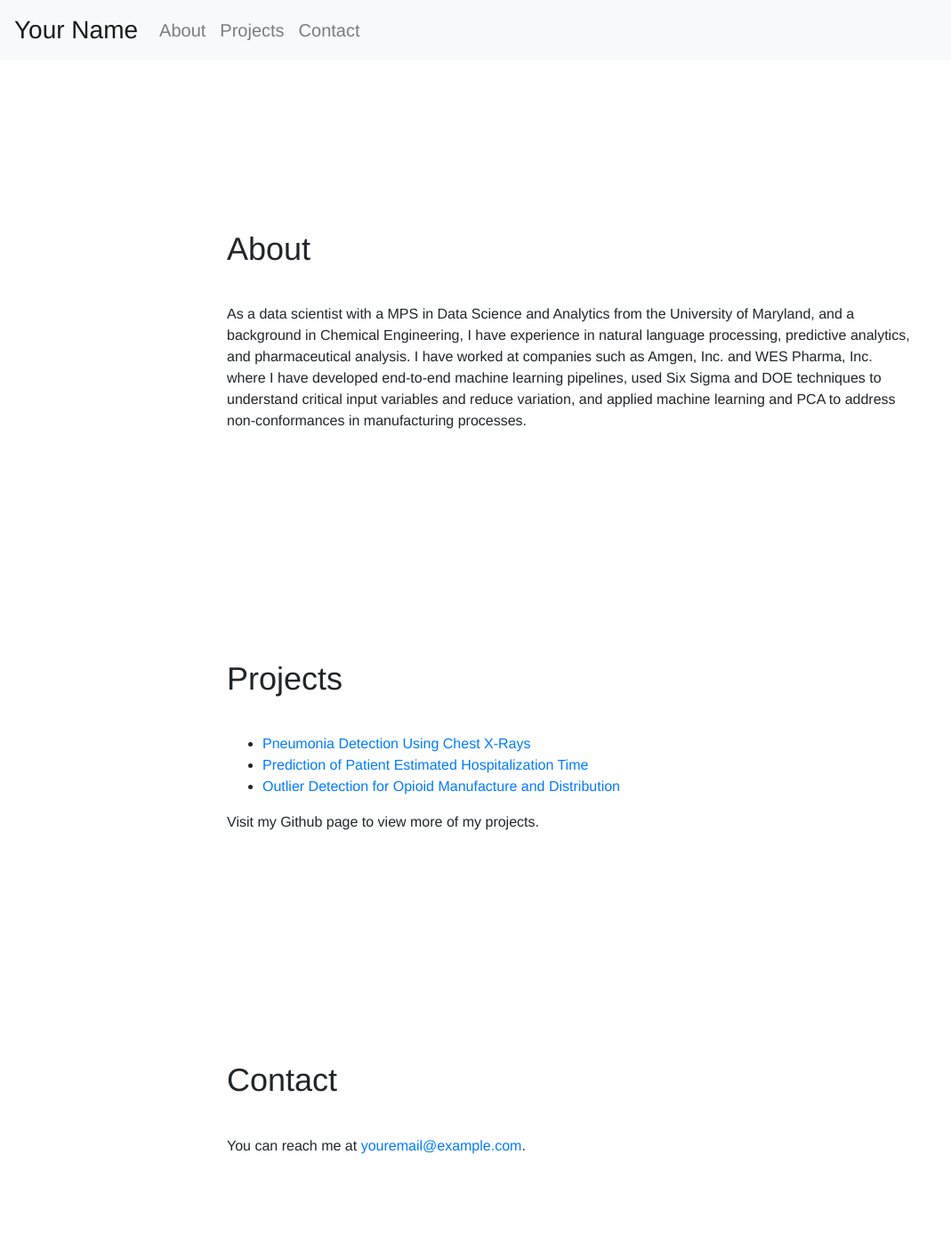
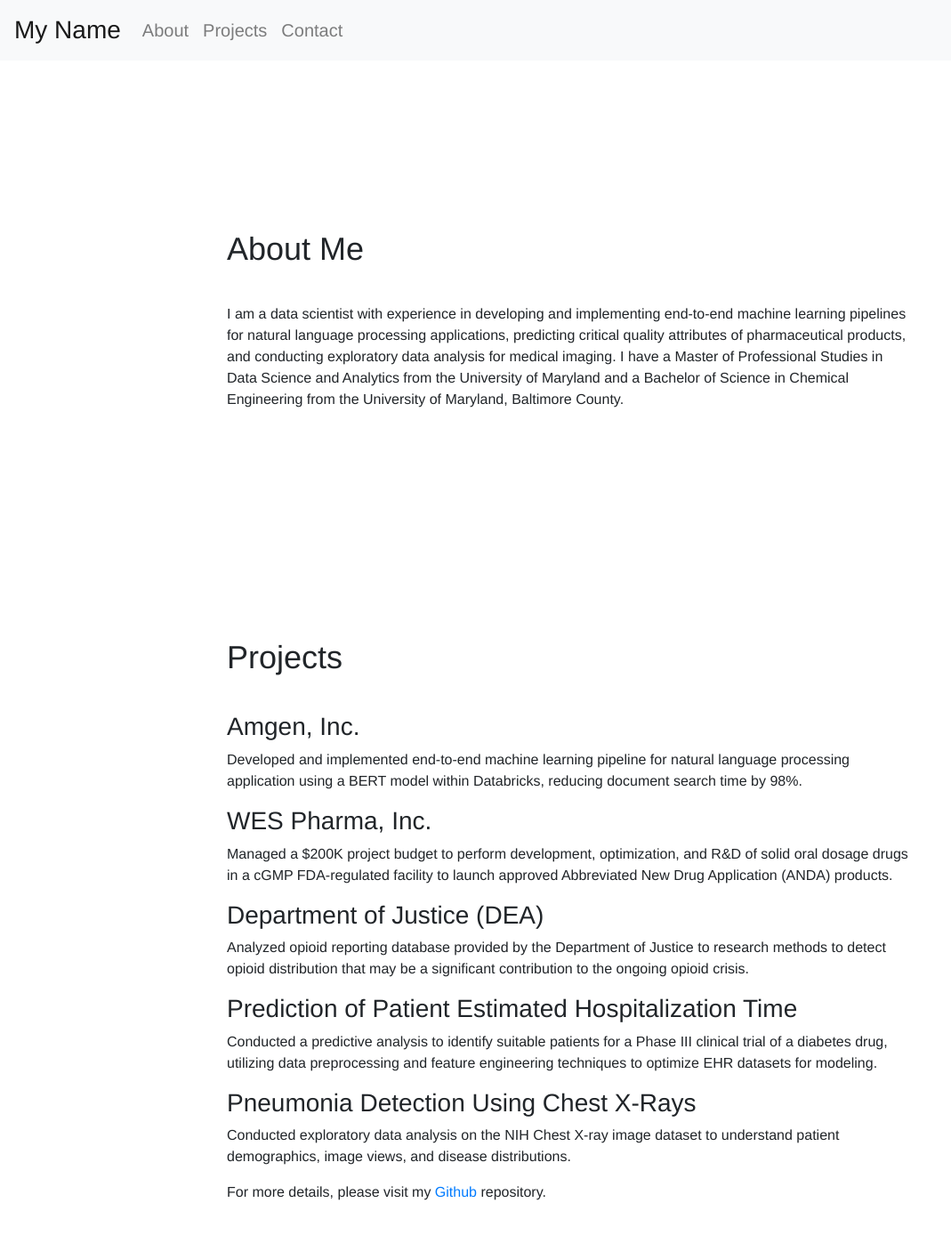
Before and after one commit to kshptl/kshptl.github.io, a Jekyll site: the page index.html, which Jekyll copies as it is, in a window 1280 px wide and 1400 px high. Shown: the top 1388 px of the window at 89% size, without its empty margins (0-1069 px from the left). Built offline with Jekyll 4.4.1, drawn with Linux system fonts in a browser that asks for light colours; some of the changed text lies outside the part shown.

Commit message:
Update index.html

```diff
--- a/index.html
+++ b/index.html
@@ -9,7 +9,7 @@
 </head>
 <body>
 	<nav class="navbar navbar-expand-lg navbar-light bg-light">
-		<a class="navbar-brand" href="#">Your Name</a>
+		<a class="navbar-brand" href="#">My Name</a>
 		<button class="navbar-toggler" type="button" data-toggle="collapse" data-target="#navbarNav" aria-controls="navbarNav" aria-expanded="false" aria-label="Toggle navigation">
 			<span class="navbar-toggler-icon"></span>
 		</button>
@@ -30,27 +30,32 @@
 
 	<section id="about">
 		<div class="container">
-			<h2>About</h2>
-			<p>As a data scientist with a MPS in Data Science and Analytics from the University of Maryland, and a background in Chemical Engineering, I have experience in natural language processing, predictive analytics, and pharmaceutical analysis. I have worked at companies such as Amgen, Inc. and WES Pharma, Inc. where I have developed end-to-end machine learning pipelines, used Six Sigma and DOE techniques to understand critical input variables and reduce variation, and applied machine learning and PCA to address non-conformances in manufacturing processes. </p>
+			<h2>About Me</h2>
+			<p>I am a data scientist with experience in developing and implementing end-to-end machine learning pipelines for natural language processing applications, predicting critical quality attributes of pharmaceutical products, and conducting exploratory data analysis for medical imaging. I have a Master of Professional Studies in Data Science and Analytics from the University of Maryland and a Bachelor of Science in Chemical Engineering from the University of Maryland, Baltimore County.</p>
 		</div>
 	</section>
 
 	<section id="projects">
 		<div class="container">
 			<h2>Projects</h2>
-			<ul>
-				<li><a href="#">Pneumonia Detection Using Chest X-Rays</a></li>
-				<li><a href="#">Prediction of Patient Estimated Hospitalization Time</a></li>
-				<li><a href="#">Outlier Detection for Opioid Manufacture and Distribution</a></li>
-			</ul>
-			<p>Visit my Github page to view more of my projects.</p>
+			<h3>Amgen, Inc.</h3>
+			<p>Developed and implemented end-to-end machine learning pipeline for natural language processing application using a BERT model within Databricks, reducing document search time by 98%.</p>
+			<h3>WES Pharma, Inc.</h3>
+			<p>Managed a $200K project budget to perform development, optimization, and R&D of solid oral dosage drugs in a cGMP FDA-regulated facility to launch approved Abbreviated New Drug Application (ANDA) products.</p>
+			<h3>Department of Justice (DEA)</h3>
+			<p>Analyzed opioid reporting database provided by the Department of Justice to research methods to detect opioid distribution that may be a significant contribution to the ongoing opioid crisis.</p>
+			<h3>Prediction of Patient Estimated Hospitalization Time</h3>
+			<p>Conducted a predictive analysis to identify suitable patients for a Phase III clinical trial of a diabetes drug, utilizing data preprocessing and feature engineering techniques to optimize EHR datasets for modeling.</p>
+			<h3>Pneumonia Detection Using Chest X-Rays</h3>
+			<p>Conducted exploratory data analysis on the NIH Chest X-ray image dataset to understand patient demographics, image views, and disease distributions.</p>
+			<p>For more details, please visit my <a href="https://github.com/myusername">Github</a> repository.</p>
 		</div>
 	</section>
 
 	<section id="contact">
 		<div class="container">
-			<h2>Contact</h2>
-			<p>You can reach me at <a href="mailto:youremail@example.com">youremail@example.com</a>.</p>
+			<h2>Contact Me</h2>
+			<p>If you would like to get in touch, please send an email to <a href="mailto:youremail@example.com">youremail@example.com</a>.</p>
 		</div>
 	</section>
 
```
Also changed, not shown: other parts of index.html (+1 -1 lines).
